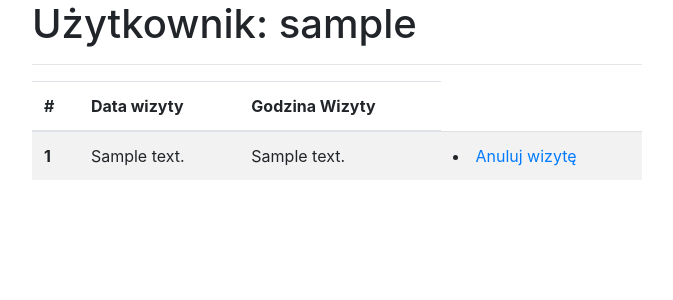
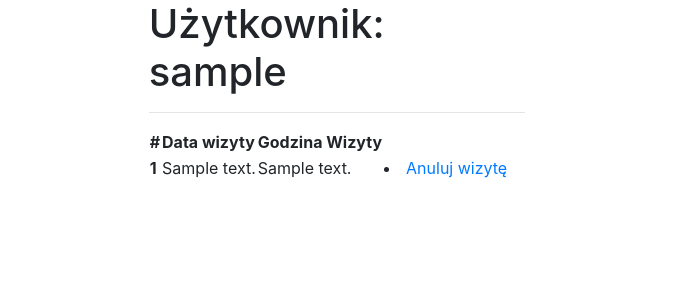
Before and after one commit to patryklomza/APPointment, a Flask app: a page that uses appointment/app/templates/main/user.html in a window 1280 px wide. Shown: the part 56-356 px from the top of the page, without its empty margins (303-976 px from the left). Run offline with Flask 2, Linux system fonts and the light colour scheme; a user stored in the database is signed in; tables that the repository leaves empty hold one stand-in row (values such as "Sample post"); some libraries are stand-ins or nearby versions.

Commit message:
Update user visits page

```diff
--- a/appointment/app/templates/main/user.html
+++ b/appointment/app/templates/main/user.html
@@ -1,9 +1,11 @@
 {% extends "base.html" %}
+{% block app_content %}
 
-{% block app_content %}
-    <h1>Użytkownik: {{ user.username }} {% if user.is_administrator %}(Admin){% endif %}</h1>
+  <div class="container visit-form col-lg-8" id="form-text">
+    <h1>Użytkownik: {{ user.username }} {% if user.is_administrator %}
+      (Admin){% endif %}</h1>
     <hr>
-    <table class="table table-striped table-hover">
+    <table class="visit-form">
       <thead>
       <tr>
         <th scope="col">#</th>
@@ -27,9 +29,13 @@
           {% endif %}
           <td>{{ visit.visit_date }}</td>
           <td>{{ visit.visit_time }}</td>
-            <td> <li><a href="{{ url_for('main.delete_visit', visit=visit.id) }}">Anuluj wizytę</a></li></td>
+          <td>
+            <li><a href="{{ url_for('main.delete_visit', visit=visit.id) }}">Anuluj
+              wizytę</a></li>
+          </td>
         </tr>
       {% endfor %}
       </tbody>
     </table>
+  </div>
 {% endblock app_content %}
```
Lines whose indentation alone changed are shown as unchanged.
